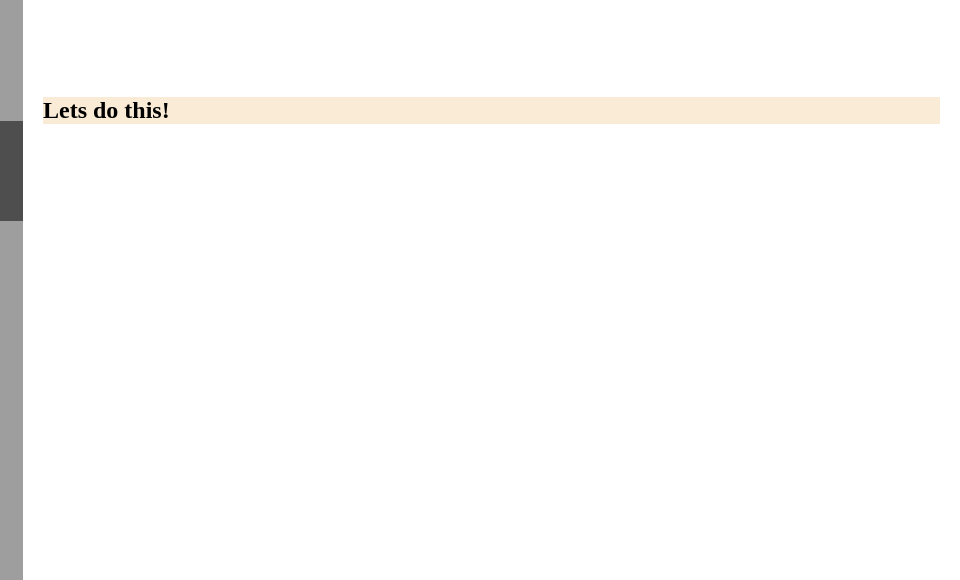
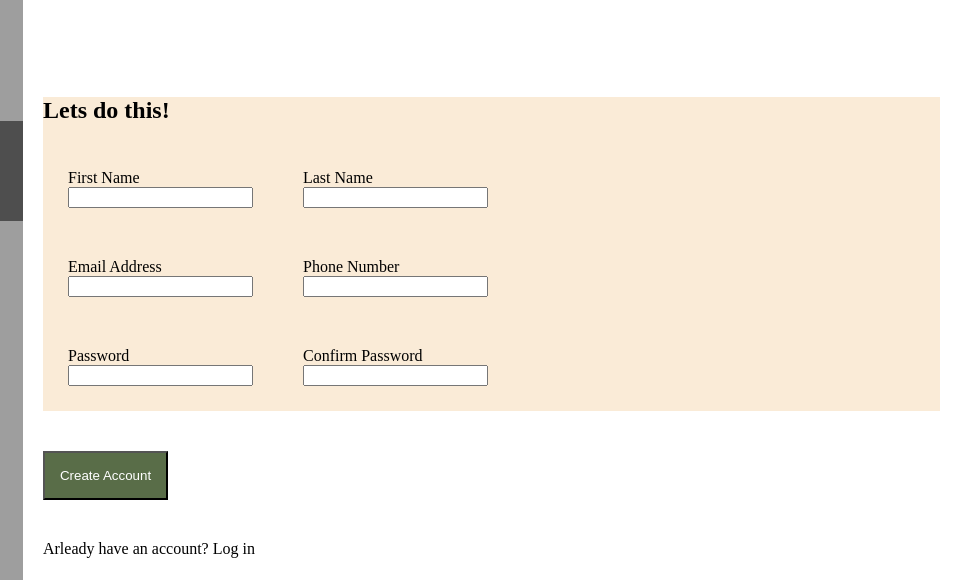
Before and after one commit to Yassin1-prog/Sign-up-Form, a plain HTML site: page index.html in a window 1280 px wide. Shown: the part 229-809 px from the top of the page, 320-1280 px from the left. Drawn offline with Linux system fonts and the light colour scheme; grey boxes are pictures that could not be loaded.

Commit message:
created the form

```diff
--- a/index.html
+++ b/index.html
@@ -17,9 +17,44 @@
     <div class="intro">
         <div class="service">Get ready to change your life, explore new dimensions that you didnt know existed,<br>realize your true purpose in life and re emerge as a completely different person.<br> Start our service now.</div>
         <div class="service">You still waiting?</div>
-        <div class="form">
-            <h2>Lets do this!</h2>
-        </div>
+        <form action="http/example" method="post">
+            <div class="form">
+                <h2>Lets do this!</h2>
+                <div class="person">
+                    <div>
+                        <label for="first_name">First Name</label>
+                        <input type="text" id="first_name">
+                    </div>
+                    <div>
+                        <label for="last_name">Last Name</label>
+                        <input type="text" id="last_name">
+                    </div>
+                </div>
+                <div class="info">
+                    <div>
+                        <label for="user_email">Email Address</label>
+                        <input type="email" id="user_email">
+                    </div>
+                    <div>
+                        <label for="number">Phone Number</label>
+                        <input type="number" id="number">
+                    </div>
+                </div>
+                <div class="password">
+                    <div>
+                        <label for="pass">Password</label>
+                        <input type="password" id="pass">
+                    </div>
+                    <div>
+                        <label for="cpass">Confirm Password</label>
+                        <input type="password" id="cpass">
+                    </div>
+                </div>
+            </div>
+            <button type="submit">Create Account</button>
+            <div class="final">Arleady have an account? Log in</div>
+        </form>
+
     </div>
 
 </body>
--- a/styles.css
+++ b/styles.css
@@ -49,3 +49,38 @@ body {
     margin-top: 100px;
     background-color: antiquewhite;
 }
+
+input {
+    display: block;
+}
+
+.person, .info, .password{
+    display: flex;
+    justify-content:left;
+}
+
+.person > div {
+    margin: 25px;
+}
+
+.info > div {
+    margin: 25px;
+}
+
+.password > div {
+    margin: 25px;
+}
+
+
+
+button {
+    background-color: #596d48;
+    margin: 20px;
+    color: white;
+    padding: 15px;
+}
+
+.final {
+    font-size: 16px;
+    margin: 20px;
+}
```
